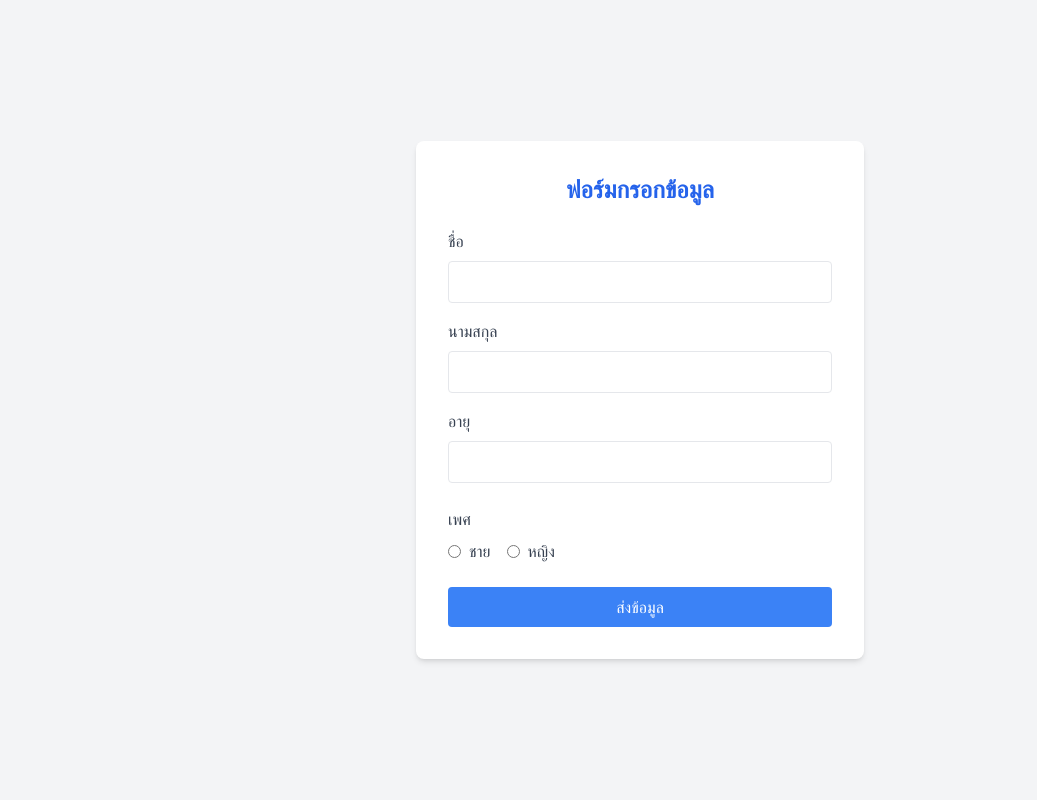
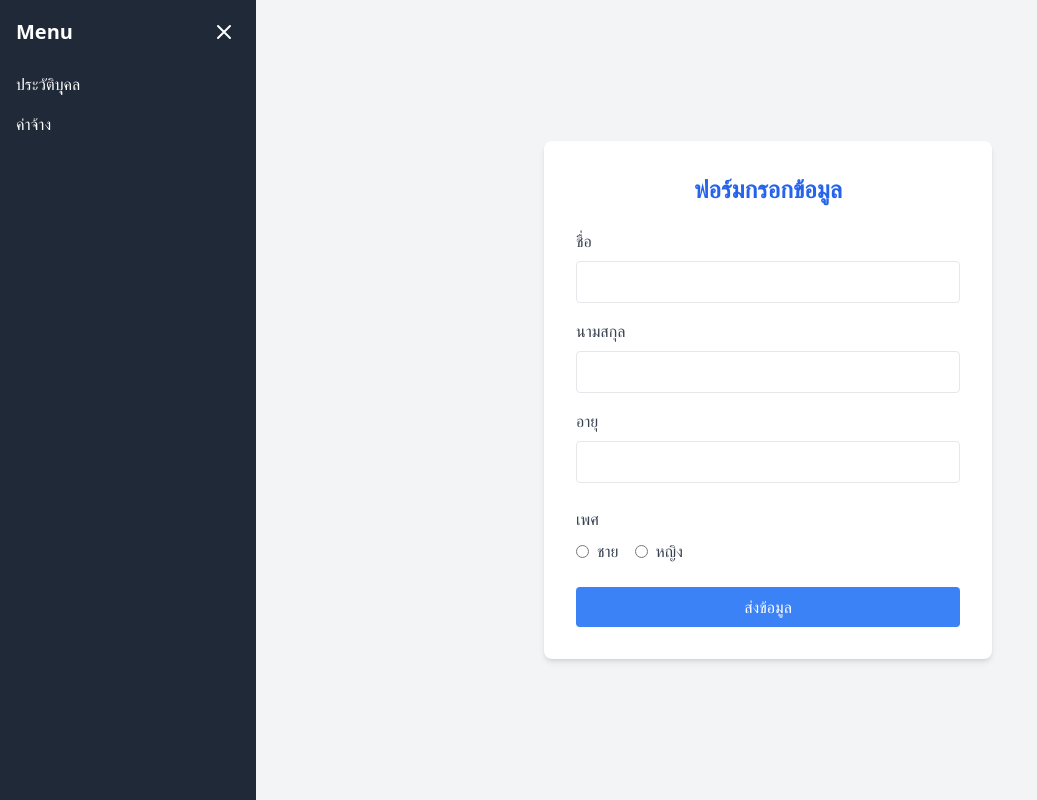
Before and after one commit to tehnplk/app2, a website: page index.html in a window 1280 px wide. Shown: the whole page, without its empty margins (0-1037 px from the left). Drawn offline with nearby package versions, Linux system fonts and the light colour scheme.

Commit message:
Update index.html

```diff
--- a/index.html
+++ b/index.html
@@ -5,8 +5,38 @@
   <meta name="viewport" content="width=device-width, initial-scale=1.0">
   <title>ฟอร์มกรอกข้อมูล</title>
   <script src="https://cdn.tailwindcss.com"></script>
+  <script src="https://code.jquery.com/jquery-3.6.0.min.js"></script>
 </head>
-<body class="bg-gray-100 min-h-screen flex items-center justify-center">
+<body class="bg-gray-100 min-h-screen flex">
+  <!-- Open Sidebar Button -->
+  <button id="open-sidebar-button" class="p-2 bg-blue-500 text-white fixed top-4 left-4 rounded z-50">
+    <svg class="w-6 h-6" fill="none" stroke="currentColor" viewBox="0 0 24 24" xmlns="http://www.w3.org/2000/svg">
+      <path stroke-linecap="round" stroke-linejoin="round" stroke-width="2" d="M4 6h16M4 12h16M4 18h16"></path>
+    </svg>
+  </button>
+
+  <!-- Sidebar -->
+  <div id="sidebar" class="w-64 bg-gray-800 text-white flex flex-col fixed top-0 left-0 h-full transform -translate-x-full transition-transform duration-300 ease-in-out z-40">
+    <div class="p-4 text-xl font-bold flex justify-between items-center">
+      Menu
+      <!-- Close Sidebar Button inside sidebar -->
+      <button id="close-sidebar-button" class="p-1 text-white rounded">
+        <svg class="w-6 h-6" fill="none" stroke="currentColor" viewBox="0 0 24 24" xmlns="http://www.w3.org/2000/svg">
+          <path stroke-linecap="round" stroke-linejoin="round" stroke-width="2" d="M6 18L18 6M6 6l12 12"></path>
+        </svg>
+      </button>
+    </div>
+    <nav class="flex-grow">
+      <a href="#" class="block py-2 px-4 hover:bg-gray-700">ประวัติบุุคล</a>
+      <a href="#" class="block py-2 px-4 hover:bg-gray-700">ค่าจ้าง</a>
+    </nav>
+  </div>
+
+  <!-- Main Content -->
+  <div class="flex-grow flex flex-col ml-0 transition-all duration-300 ease-in-out md:ml-64">
+    <!-- Overlay for small screens -->
+    <div id="sidebar-overlay" class="fixed inset-0 bg-black opacity-50 z-30 hidden"></div>
+    <div class="flex-grow flex items-center justify-center p-4">
       <form class="bg-white p-8 rounded-lg shadow-md w-full max-w-md">
         <h2 class="text-2xl font-bold mb-6 text-center text-blue-600">ฟอร์มกรอกข้อมูล</h2>
         <div class="mb-4">
@@ -22,7 +52,7 @@
           <input class="w-full px-3 py-2 border rounded focus:outline-none focus:ring-2 focus:ring-blue-400" type="number" id="age" name="age" min="0" required>
         </div>
         <div class="mb-6">
-      <label class="block text-gray-700 mb-2">เพศ</label>
+          <label class="block text-gray-700 mb-2" for="gender">เพศ</label>
           <div class="flex items-center">
             <input type="radio" id="male" name="gender" value="male" class="mr-2">
             <label for="male" class="mr-4 text-gray-700">ชาย</label>
@@ -32,5 +62,76 @@
         </div>
         <button type="submit" class="w-full bg-blue-500 text-white py-2 rounded hover:bg-blue-600 transition">ส่งข้อมูล</button>
       </form>
+    </div>
+  </div>
+
+  <script>
+    $(document).ready(function() {
+      const sidebar = $('#sidebar');
+      const openButton = $('#open-sidebar-button');
+      const closeButton = $('#close-sidebar-button');
+      const mainContent = $('.flex-grow.flex.flex-col').first(); // Select the main content div
+      const sidebarOverlay = $('#sidebar-overlay');
+
+      // Function to open sidebar
+      function openSidebar() {
+        sidebar.removeClass('-translate-x-full');
+        mainContent.addClass('md:ml-64').removeClass('ml-0');
+        openButton.hide(); // Hide open button
+        closeButton.show(); // Show close button
+        if ($(window).width() < 768) {
+          sidebarOverlay.removeClass('hidden');
+        }
+      }
+
+      // Function to close sidebar
+      function closeSidebar() {
+        sidebar.addClass('-translate-x-full');
+        mainContent.removeClass('md:ml-64').addClass('ml-0');
+        openButton.show(); // Show open button
+        closeButton.hide(); // Hide close button
+        sidebarOverlay.addClass('hidden');
+      }
+
+      // Open button click handler
+      openButton.on('click', function() {
+        console.log('Open button clicked!');
+        openSidebar();
+      });
+
+      // Close button click handler
+      closeButton.on('click', function() {
+        console.log('Close button clicked!');
+        closeSidebar();
+      });
+
+      // Close sidebar when clicking outside on small screens
+      sidebarOverlay.on('click', function() {
+        closeSidebar();
+      });
+
+      // Handle initial state and resize
+      function handleResize() {
+        if ($(window).width() >= 768) {
+          openSidebar(); // Sidebar is open by default on medium+ screens
+          openButton.hide(); // Hide open button on larger screens
+          closeButton.show(); // Show close button on larger screens
+          sidebarOverlay.addClass('hidden'); // Hide overlay on larger screens
+        } else {
+          closeSidebar(); // Sidebar is closed by default on small screens
+          openButton.show(); // Show open button on small screens
+          closeButton.hide(); // Hide close button on small screens
+        }
+      }
+
+      // Initial state check
+      handleResize();
+
+      // Resize handler
+      $(window).resize(function() {
+        handleResize();
+      });
+    });
+  </script>
 </body>
 </html>
```
Lines whose indentation alone changed are shown as unchanged.
